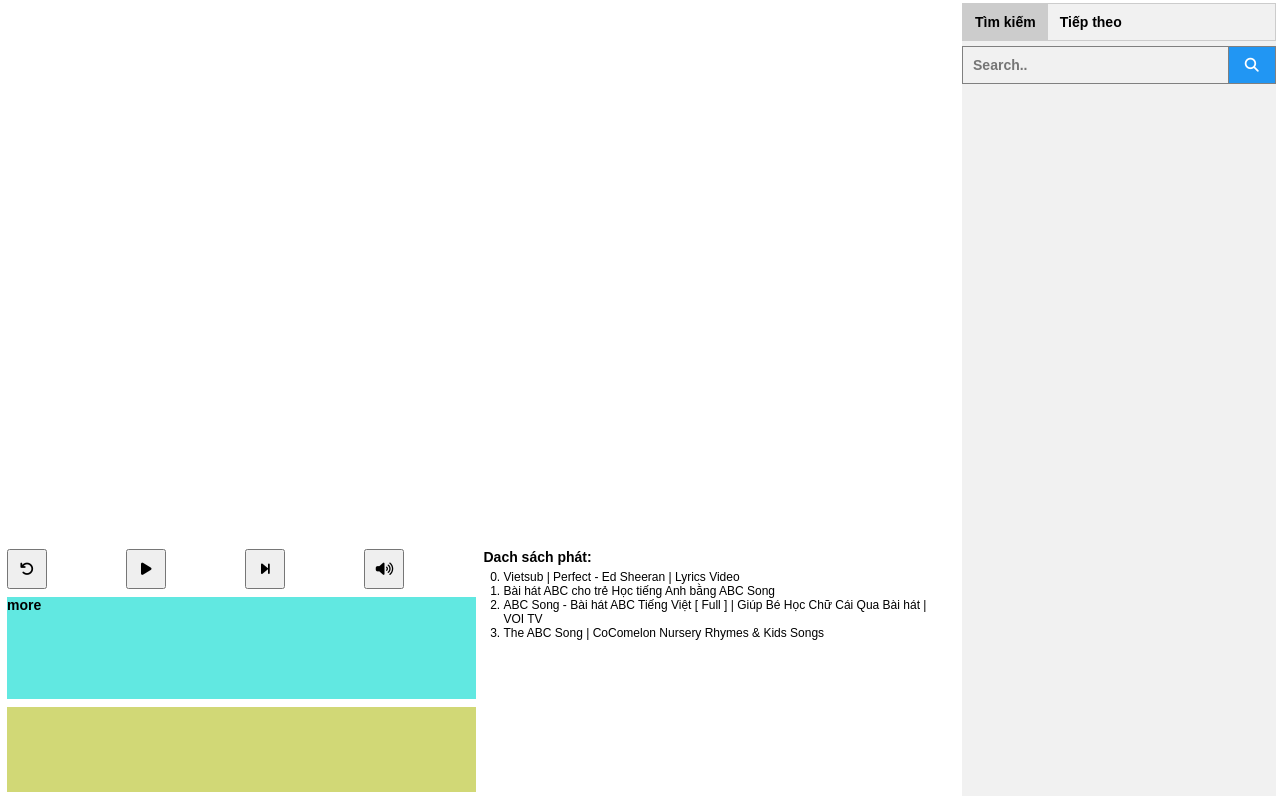
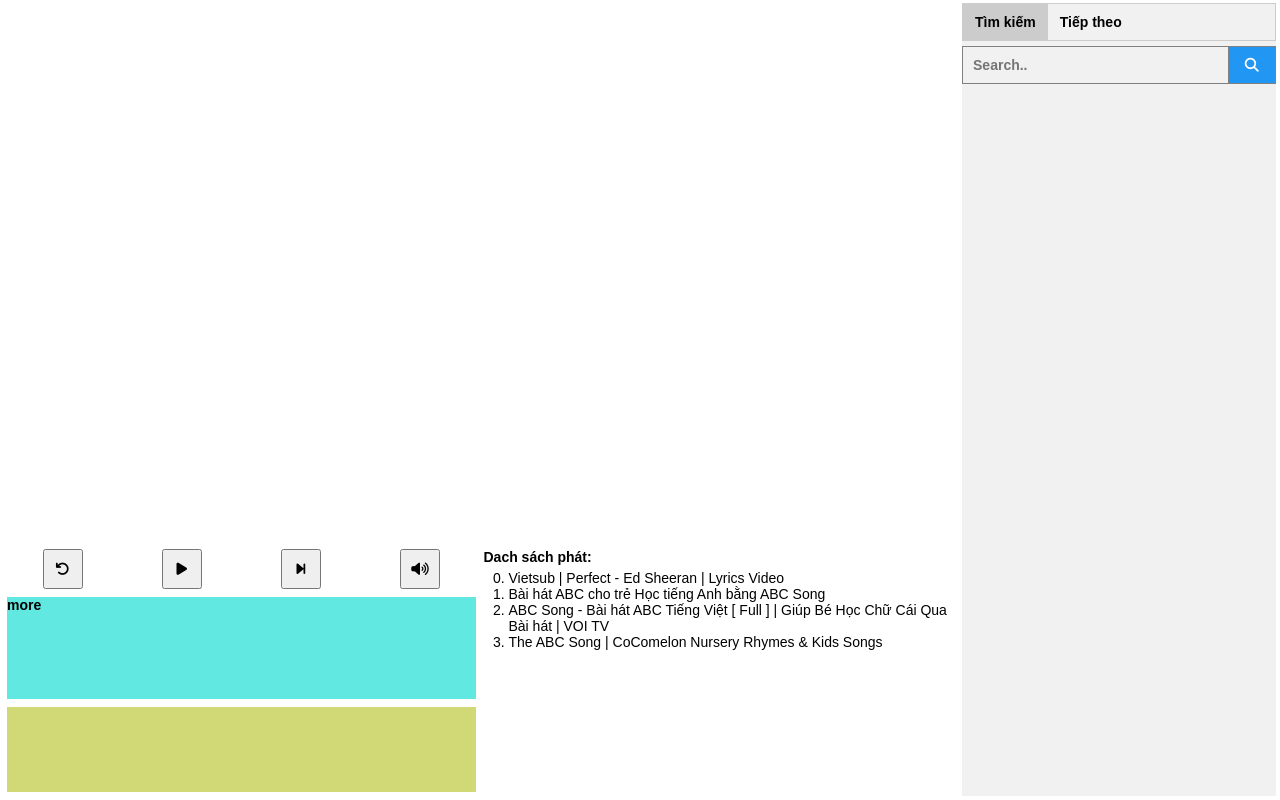
Before and after one commit to NguyenPhuong1998/vikara, a plain HTML site: page index.html in a window 1280 px wide. Drawn offline with nearby package versions, Linux system fonts and the light colour scheme.

Commit message:
Chỉnh sửa nhỏ

```diff
--- a/index.html
+++ b/index.html
@@ -54,7 +54,7 @@
         <div class="item-next">
           <div>
             Dach sách phát:
-            <ol id="contentPreviewNext" start="0" style="padding: 5px 5px 0px 20px;">
+            <ol id="contentPreviewNext" start="0" style="padding: 5px 5px 0px 25px;">
             </ol>
           </div>
         </div>
--- a/styles.css
+++ b/styles.css
@@ -85,18 +85,22 @@
   .item-controll-replay {
     grid-column: 1/2;
     grid-row: 1/2;
+    justify-content: center;
   }
   .item-controll-play-pause {
     grid-column: 2/3;
     grid-row: 1/2;
+    justify-content: center;
   }
   .item-controll-next {
     grid-column: 3/4;
     grid-row: 1/2;
+    justify-content: center;
   }
   .item-controll-mute-unmute {
     grid-column: 4/5;
     grid-row: 1/2;
+    justify-content: center;
   }
   .item-next {
     grid-column: 5/6;
@@ -111,7 +115,7 @@
   .item-next div ol li {
     font-family: "Arial";
     font-weight: normal;
-    font-size: 12px;
+    font-size: 14px;
   }
 
   div.example input[type="text"] {
--- a/webapp.js
+++ b/webapp.js
@@ -1,5 +1,5 @@
 var nextVideos = [];
-var nowVideos =   {
+var nowVideos = {
   "videoId": "fb9KXo2y06A",
   "title": "Vietsub | Perfect - Ed Sheeran | Lyrics Video",
   "channelTitle": "Vietsub Mỗi Ngày",
```
